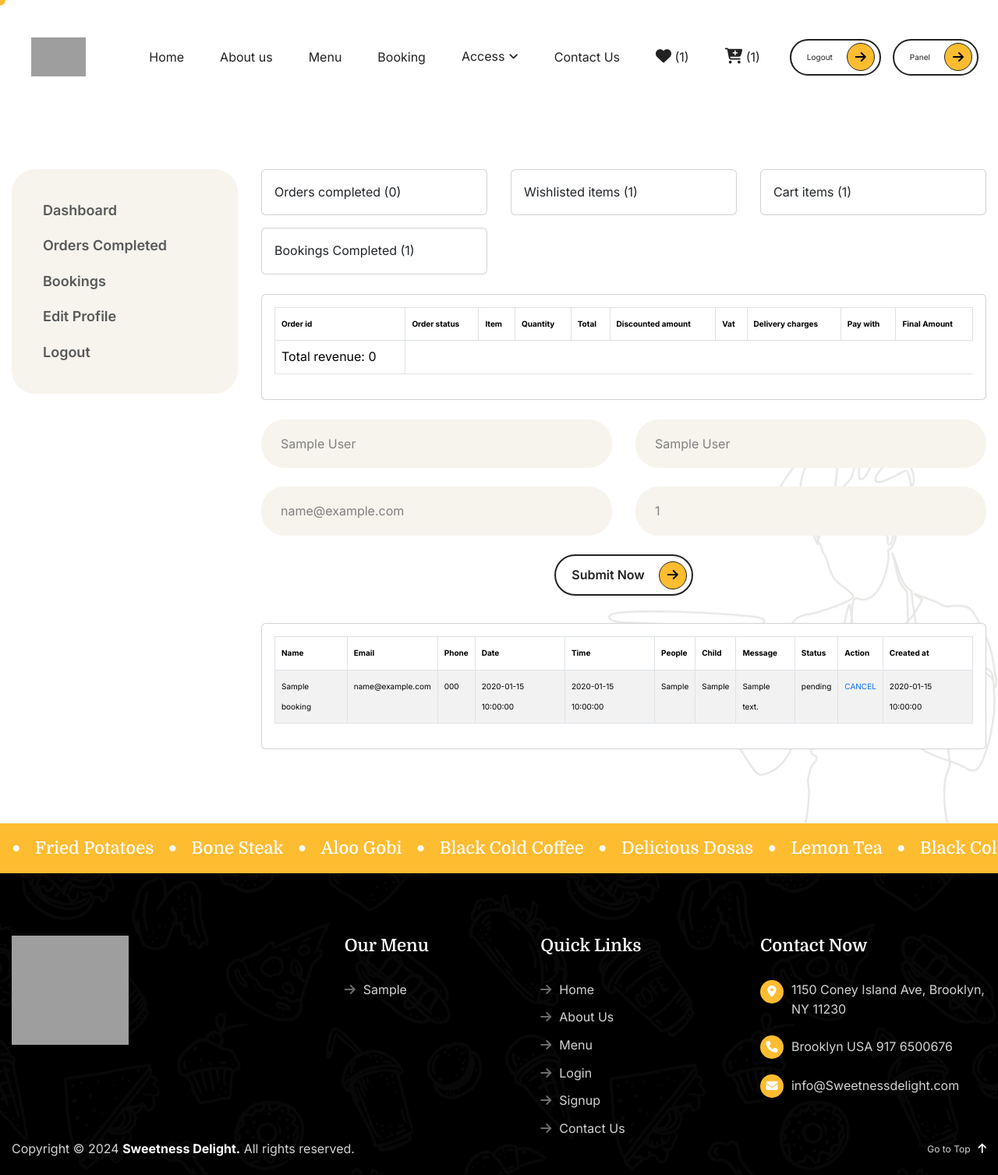
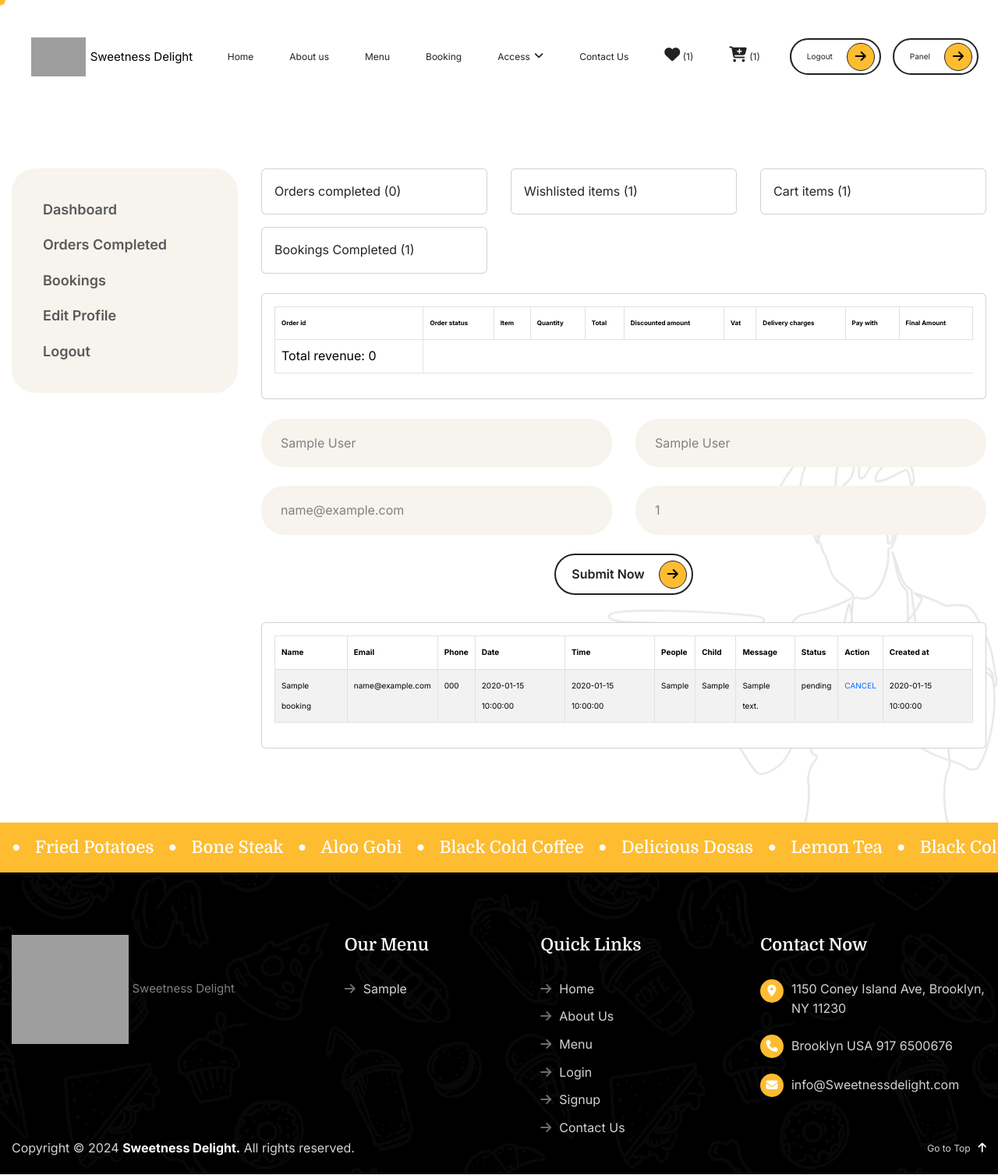
Before and after one commit to crazyycoder805/food-ovalfox, a PHP site: page /userpanel.php in a window 1280 px wide. Shown: the whole page at 78% size. Run offline with PHP 8.4, Linux system fonts and the light colour scheme; the visitor is signed in with stand-in values (Sample User, id 1); tables that the repository leaves empty or names only in its code hold one stand-in row (values such as "Sample post"); grey boxes are pictures that could not be loaded.

Commit message:
Added more things

```diff
--- a/assets/includes/footer.php
+++ b/assets/includes/footer.php
@@ -43,7 +43,7 @@
                         <!-- Footer Logo start -->
                         <div class="footer-logo">
                             <img height="140" width="150" src="assets/images/burger.png" alt="" />
-
+                            <span style="font-size: 15px;">Sweetness Delight</span>
                         </div>
                         <!-- Footer Logo end -->
 
--- a/assets/includes/navbar.php
+++ b/assets/includes/navbar.php
@@ -18,44 +18,45 @@
                    <!-- Logo Start -->
                    <a class="navbar-brand" href="index.php">
                        <img height="50" width="70" src="assets/images/burger.png" alt="" />
+                       <span style="font-size: 15px;">Sweetness Delight</span>
                    </a>
                    <!-- Logo End -->
 
                    <!-- Main Menu start -->
                    <div class="collapse navbar-collapse main-menu">
                        <ul class="navbar-nav mr-auto" id="menu">
-                           <li class="nav-item first-menu"><a class="nav-link" href="index.php">Home</a></li>
-                           <li class="nav-item"><a class="nav-link" href="about.php">About us</a></li>
-                           <li class="nav-item"><a class="nav-link" href="menu.php">Menu</a></li>
-                           <li class="nav-item"><a class="nav-link" href="booking.php">Booking</a></li>
+                           <li class="nav-item first-menu"><a class="nav-link" style="font-size: 12px;" href="index.php">Home</a></li>
+                           <li class="nav-item"><a class="nav-link" style="font-size: 12px;" href="about.php">About us</a></li>
+                           <li class="nav-item"><a class="nav-link" style="font-size: 12px;" href="menu.php">Menu</a></li>
+                           <li class="nav-item"><a class="nav-link" style="font-size: 12px;" href="booking.php">Booking</a></li>
 
-                           <li class="nav-item submenu"><a class="nav-link" href="#">Access</a>
+                           <li class="nav-item submenu"><a class="nav-link" style="font-size: 12px;" href="#">Access</a>
                                <ul>
 
-                                   <li class="nav-item"><a class="nav-link" href="login.php">Login</a></li>
-                                   <li class="nav-item"><a class="nav-link" href="signup.php">signup</a></li>
+                                   <li class="nav-item"><a class="nav-link" style="font-size: 12px;" href="login.php">Login</a></li>
+                                   <li class="nav-item"><a class="nav-link" style="font-size: 12px;" href="signup.php">signup</a></li>
                                </ul>
                            </li>
-                           <li class="nav-item"><a class="nav-link" href="contact.php">Contact Us</a></li>
+                           <li class="nav-item"><a class="nav-link" style="font-size: 12px;" href="contact.php">Contact Us</a></li>
                            <li class="nav-item">
-                               <a class="nav-link" href="wishlist.php"><i style="font-size: 20px;"
+                               <a class="nav-link" style="font-size: 12px;" href="wishlist.php"><i style="font-size: 20px;"
                                        class="fa fa-heart"></i> (<?php echo $wishlist_items_navbar; ?>)</a>
 
                            </li>
                            <li class="nav-item">
-                               <a class="nav-link" href="cart.php"><i style="font-size: 20px;"
+                               <a class="nav-link" style="font-size: 12px;" href="cart.php"><i style="font-size: 20px;"
                                        class="fa fa-cart-plus"></i> (<?php echo $cart_items_navbar; ?>)</a>
                            </li>
 
                            <?php
-                            if (isset($_SESSION['food_project_user_id']) || isset($_SESSION['food_project_admin_id'])) {
+                            if (isset($_SESSION['food_project_user_id'])) {
                             ?>
                            <li class="nav-item highlighted-menu"><a style="font-size: 10px;" class="btn-default"
                                    href="index.php?lg=true">Logout</a></li>
                            <?php } ?>
 
                            <?php
-                            if (isset($_SESSION['food_project_user_id']) || isset($_SESSION['food_project_admin_id'])) {
+                            if (isset($_SESSION['food_project_user_id'])) {
                             ?>
                            <li class="nav-item highlighted-menu"><a style="font-size: 10px;" class="btn-default"
                                    href="userpanel.php">Panel</a></li>
--- a/submit.php
+++ b/submit.php
@@ -29,7 +29,7 @@ if ($_POST['pay_with'] == "cod") {
 			$food = $pdo->read("food", ['id' => $aci['food_id']]);
 			if ($pdo->create("stripe_payments", ['status' => "succeeded", 'food_id' => $food[0]['id'], 'quantity' => $transformedData[$key][2],
 			'total' => $transformedData[$key][3], 'final_amount' => $_POST['total_final_amount'], 'sub_total' => $_POST['sub-total-input'],
-			'discounted_amount' => $_POST['discounted_amount_input'], 'user_id' => $_SESSION['food_project_user_id'],
+			'discounted_amount' => $_POST['discounted_amount_input'], 'order_status' => 'pending', 'user_id' => $_SESSION['food_project_user_id'],
 			'pay_with' => $_POST['pay_with'], 'vat' => 3.20, 'dc' => 2.50]) &&
 			$pdo->delete("cart", $_SESSION['food_project_user_id'], 'user_id')) {
 				$paymentSuccess = true;
@@ -86,7 +86,7 @@ if ($_POST['pay_with'] == "cod") {
 			$food = $pdo->read("food", ['id' => $aci['food_id']]);
 			if ($pdo->create("stripe_payments", ['food_id' => $food[0]['id'], 'quantity' => $transformedData[$key][2],
 			'total' => $transformedData[$key][3], 'final_amount' => $_POST['total_final_amount'], 'sub_total' => $_POST['sub-total-input'],
-			'discounted_amount' => $_POST['discounted_amount_input'], 'user_id' => $_SESSION['food_project_user_id'],
+			'discounted_amount' => $_POST['discounted_amount_input'], 'order_status' => 'pending', 'user_id' => $_SESSION['food_project_user_id'],
 			'pay_with' => $_POST['pay_with'], 'vat' => 3.20, 'dc' => 2.50,'payment_status' => json_encode($data),
 			'status' => json_decode(json_encode($data), true)['status']]) &&
 			$pdo->delete("cart", $_SESSION['food_project_user_id'], 'user_id')) {
--- a/userpanel.php
+++ b/userpanel.php
@@ -172,17 +172,17 @@ if (isset($_POST['fname'])) {
                                             <table class="table table-bordered table-striped">
                                                 <thead>
                                                     <tr>
-                                                        <th style="font-size: 10px;">Order id</th>
-                                                        <th style="font-size: 10px;">Order status</th>
-                                                        <th style="font-size: 10px;">Item</th>
-                                                        <th style="font-size: 10px;">Quantity</th>
-                                                        <th style="font-size: 10px;">Total</th>
-                                                        <th style="font-size: 10px;">Discounted amount</th>
+                                                        <th style="font-size: 8px;">Order id</th>
+                                                        <th style="font-size: 8px;">Order status</th>
+                                                        <th style="font-size: 8px;">Item</th>
+                                                        <th style="font-size: 8px;">Quantity</th>
+                                                        <th style="font-size: 8px;">Total</th>
+                                                        <th style="font-size: 8px;">Discounted amount</th>
 
-                                                        <th style="font-size: 10px;">Vat</th>
-                                                        <th style="font-size: 10px;">Delivery charges</th>
-                                                        <th style="font-size: 10px;">Pay with</th>
-                                                        <th style="font-size: 10px;">Final Amount</th>
+                                                        <th style="font-size: 8px;">Vat</th>
+                                                        <th style="font-size: 8px;">Delivery charges</th>
+                                                        <th style="font-size: 8px;">Pay with</th>
+                                                        <th style="font-size: 8px;">Final Amount</th>
 
                                                     </tr>
                                                 </thead>
@@ -194,22 +194,22 @@ if (isset($_POST['fname'])) {
                                                         $totalPrice[] = $order['final_amount'];
                                                     ?>
                                                     <tr>
-                                                        <td style="font-size: 10px;"><?php echo $order['id']; ?></td>
-                                                        <td style="font-size: 10px;"><?php echo $order['status']; ?>
+                                                        <td style="font-size: 8px;"><?php echo $order['id']; ?></td>
+                                                        <td style="font-size: 8px;"><?php echo $order['status']; ?>
                                                         </td>
-                                                        <td style="font-size: 10px;">
+                                                        <td style="font-size: 8px;">
                                                             <?php echo $food[0]['food_name']; ?></td>
-                                                        <td style="font-size: 10px;"><?php echo $order['quantity']; ?>
+                                                        <td style="font-size: 8px;"><?php echo $order['quantity']; ?>
                                                         </td>
-                                                        <td style="font-size: 10px;"><?php echo $order['total']; ?></td>
-                                                        <td style="font-size: 10px;">
+                                                        <td style="font-size: 8px;"><?php echo $order['total']; ?></td>
+                                                        <td style="font-size: 8px;">
                                                             <?php echo $order['discounted_amount']; ?></td>
 
-                                                        <td style="font-size: 10px;"><?php echo $order['vat']; ?></td>
-                                                        <td style="font-size: 10px;"><?php echo $order['dc']; ?></td>
-                                                        <td style="font-size: 10px;"><?php echo $order['pay_with']; ?>
+                                                        <td style="font-size: 8px;"><?php echo $order['vat']; ?></td>
+                                                        <td style="font-size: 8px;"><?php echo $order['dc']; ?></td>
+                                                        <td style="font-size: 8px;"><?php echo $order['pay_with']; ?>
                                                         </td>
-                                                        <td style="font-size: 10px;">
+                                                        <td style="font-size: 8px;">
                                                             <?php echo $order['final_amount']; ?></td>
 
                                                     </tr>
@@ -325,7 +325,8 @@ if (isset($_POST['fname'])) {
                                                         <td style="font-size: 10px;"><?php
                                                         if ($booking['status'] == 'pending') {
                                                         ?>
-                                                            <a href="userpanel.php?cb=<?php echo $booking['id']; ?>">CANCEL</a>
+                                                            <a
+                                                                href="userpanel.php?cb=<?php echo $booking['id']; ?>">CANCEL</a>
                                                             <?php } ?>
                                                         </td>
                                                         <td style="font-size: 10px;">
```
Also changed, not shown: admin/assets/includes/sidebar.php (+17 -0 lines), admin/orders.php (added, +168 -0 lines), cart.php (+8 -8 lines), menu.php (+8 -4 lines), product-details.php (+6 -2 lines), admin/assets/food_project/food/662a0903455bb-1714030851-.jpeg (added).
